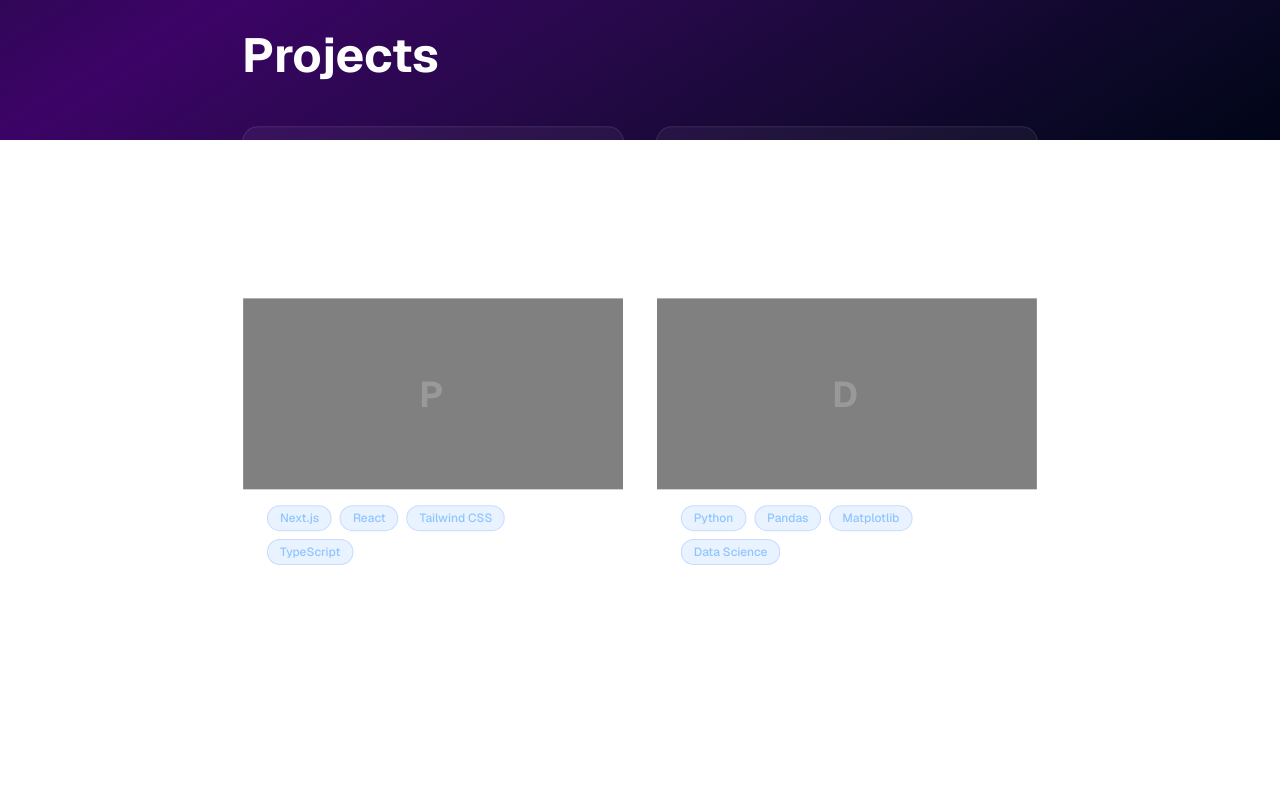
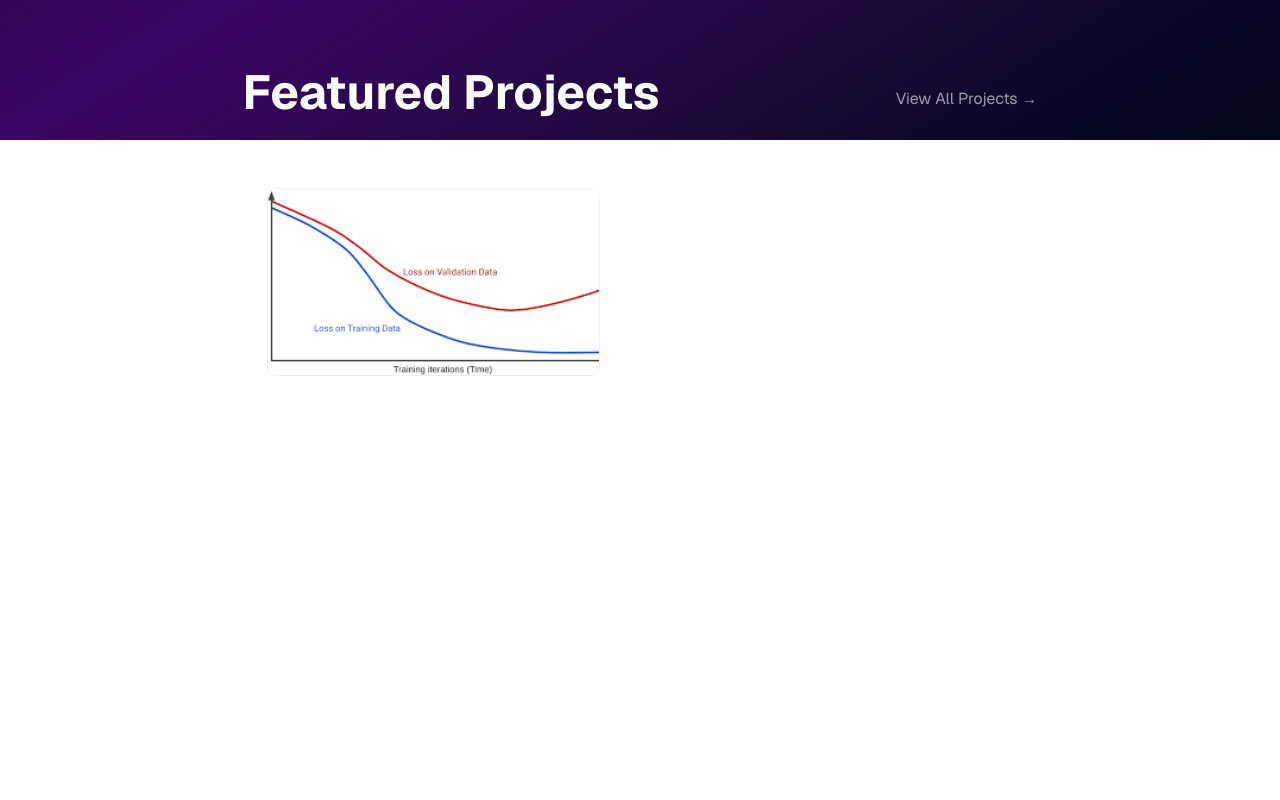
Before and after one commit to AlexeyDronov/portfolio, a Next.js app: page / in a window 1280 px wide. Shown: the part 660-1460 px from the top of the page. Built offline with nearby package versions, Linux system fonts and the light colour scheme.

Commit message:
Added project ui

```diff
--- a/app/components/ClientHome.tsx
+++ b/app/components/ClientHome.tsx
@@ -11,13 +11,15 @@ import TopNav from "./UI/TopNav";
 import Projects from "./Sections/Projects";
 import Blog from "./Sections/Blog";
 import { BlogPost } from "../lib/blogUtils";
+import { Project } from "../lib/projectUtils";
 import { navItems } from "../lib/navConfig";
 
 interface ClientHomeProps {
     posts: BlogPost[];
+    projects: Project[];
 }
 
-export default function ClientHome({ posts }: ClientHomeProps) {
+export default function ClientHome({ posts, projects }: ClientHomeProps) {
     const [activeSection, setActiveSection] = useState("hero");
     const [sidebarState, setSidebarState] = useState({ mode: "full" as "full" | "icon", visible: true });
     const [showTopNav, setShowTopNav] = useState(true);
@@ -131,7 +133,7 @@ export default function ClientHome({ posts }: ClientHomeProps) {
                         transform: `scale(${sectionStyles["projects"]?.scale ?? 0.9})`
                     }}
                 >
-                    <Projects />
+                    <Projects projects={projects} title="Featured Projects" showViewAll={true} />
                 </section>
 
                 <section
--- a/app/components/Sections/Projects.tsx
+++ b/app/components/Sections/Projects.tsx
@@ -1,44 +1,49 @@
-import React from "react";
-import ProjectCard, { Project } from "../UI/ProjectCard";
+"use client"
+import React, { useState } from "react";
+import ProjectCard from "../UI/ProjectCard";
+import ProjectModal from "../UI/ProjectModal";
+import { Project } from "../../lib/projectUtils";
+import Link from "next/link";
 
-const projects: Project[] = [
-    {
-        title: "Portfolio Website",
-        description: "A personal portfolio website built with Next.js, Tailwind CSS, and Framer Motion. Features a responsive design, scroll spy navigation, and a creative background.",
-        image: "/placeholder.png",
-        tags: ["Next.js", "React", "Tailwind CSS", "TypeScript"],
-        githubUrl: "https://github.com/alexeydronov/portfolio",
-        demoUrl: "https://alexeydronov.com",
-    },
-    {
-        title: "Data Analysis Tool",
-        description: "A Python-based tool for analyzing large datasets. Includes data visualization, statistical analysis, and automated reporting features.",
-        image: "/placeholder.png",
-        tags: ["Python", "Pandas", "Matplotlib", "Data Science"],
-        githubUrl: "https://github.com",
-    },
-    {
-        title: "Machine Learning Model",
-        description: "A predictive model for housing prices using XGBoost. Achieved 95% accuracy on the test dataset.",
-        image: "/placeholder.png",
-        tags: ["Machine Learning", "XGBoost", "Scikit-learn"],
-        githubUrl: "https://github.com",
-    },
-];
+interface ProjectsProps {
+    projects?: Project[];
+    title?: string;
+    showViewAll?: boolean;
+}
 
-export default function Projects() {
+export default function Projects({ projects = [], title = "Projects", showViewAll = false }: ProjectsProps) {
+    const [selectedProject, setSelectedProject] = useState<Project | null>(null);
+
     return (
         <div className="flex flex-col w-full gap-12 justify-center">
-            <div className="flex flex-col gap-4">
-                <h2 className="text-4xl md:text-5xl font-bold text-white">Projects</h2>
+            <div className="flex flex-col md:flex-row justify-between items-start md:items-end gap-4">
+                <div className="flex flex-col gap-4">
+                    <h2 className="text-4xl md:text-5xl font-bold text-white">{title}</h2>
+                </div>
+                {showViewAll && (
+                    <Link
+                        href="/projects"
+                        className="text-white/60 hover:text-white border-b border-transparent hover:border-white transition-all pb-1"
+                    >
+                        View All Projects &rarr;
+                    </Link>
+                )}
             </div>
 
-            {/* <div className="flex flex-col gap-8 max-w-xl mx-auto w-full"> */}
-            <div className="grid grid-cols-1 md:grid-cols-2 lg:grid-cols-2 gap-8">
-                {projects.map((project, index) => (
-                    <ProjectCard key={index} project={project} />
+            <div className="grid grid-cols-1 md:grid-cols-2 gap-8">
+                {projects.map((project) => (
+                    <ProjectCard
+                        key={project.slug}
+                        project={project}
+                        onClick={setSelectedProject}
+                    />
                 ))}
             </div>
+
+            <ProjectModal
+                project={selectedProject}
+                onClose={() => setSelectedProject(null)}
+            />
         </div>
     );
 }
--- a/app/components/UI/ProjectCard.tsx
+++ b/app/components/UI/ProjectCard.tsx
@@ -1,77 +1,49 @@
-"use client";
-
 import React from "react";
-import { ExternalLink, Github } from "lucide-react";
-
-export interface Project {
-    title: string;
-    description: string;
-    image: string; // URL to image or video thumbnail
-    tags: string[];
-    githubUrl?: string;
-    demoUrl?: string;
-}
+import Image from "next/image";
+import { Project } from "../../lib/projectUtils";
 
 interface ProjectCardProps {
     project: Project;
+    onClick: (project: Project) => void;
 }
 
-export default function ProjectCard({ project }: ProjectCardProps) {
+export default function ProjectCard({ project, onClick }: ProjectCardProps) {
     return (
-        <div className="group relative flex flex-col w-full overflow-hidden rounded-2xl bg-white/5 border border-white/10 transition-all duration-300 hover:bg-white/10 hover:border-white/20 hover:shadow-2xl hover:-translate-y-1">
-            <div className="flex flex-col gap-4 p-6">
-                <div className="flex items-start justify-between gap-4">
-                    <h3 className="text-2xl font-bold text-white group-hover:text-blue-400 transition-colors">
-                        {project.title}
-                    </h3>
-                    <div className="flex gap-2">
-                        {project.githubUrl && (
-                            <a
-                                href={project.githubUrl}
-                                target="_blank"
-                                rel="noopener noreferrer"
-                                className="p-2 rounded-full bg-white/5 text-white/70 hover:bg-white/20 hover:text-white transition-all"
-                                aria-label="View Source"
-                            >
-                                <Github size={20} />
-                            </a>
-                        )}
-                        {project.demoUrl && (
-                            <a
-                                href={project.demoUrl}
-                                target="_blank"
-                                rel="noopener noreferrer"
-                                className="p-2 rounded-full bg-white/5 text-white/70 hover:bg-white/20 hover:text-white transition-all"
-                                aria-label="View Demo"
-                            >
-                                <ExternalLink size={20} />
-                            </a>
-                        )}
+        <div
+            className="group relative flex flex-col gap-4 p-6 rounded-2xl bg-white/5 border border-white/10 hover:border-white/20 hover:bg-white/10 transition-all cursor-pointer overflow-hidden"
+            onClick={() => onClick(project)}
+        >
+            <div className="relative w-full aspect-video rounded-lg overflow-hidden bg-black/20">
+                {project.image ? (
+                    <Image
+                        src={project.image}
+                        alt={project.title}
+                        fill
+                        className="object-cover transition-transform duration-500 group-hover:scale-105"
+                    />
+                ) : (
+                    <div className="flex items-center justify-center w-full h-full text-white/20">
+                        No Image
                     </div>
-                </div>
+                )}
+            </div>
 
-                <p className="text-white/60 line-clamp-3">
+            <div className="flex flex-col gap-2">
+                <h3 className="text-xl font-bold text-white group-hover:text-blue-400 transition-colors">
+                    {project.title}
+                </h3>
+                <p className="text-sm text-white/60 line-clamp-2">
                     {project.description}
                 </p>
             </div>
 
-            {/* Image Section - Now below title and description */}
-            <div className="relative h-48 w-full overflow-hidden bg-black/50 border-t border-white/5">
-                {/* Placeholder for image - in a real app, use Next.js Image */}
-                <div className="absolute inset-0 flex items-center justify-center text-white/20 text-4xl font-bold uppercase tracking-widest">
-                    {project.title[0]}
-                </div>
-                {/* If image exists, uncomment below */}
-                {/* <img src={project.image} alt={project.title} className="h-full w-full object-cover transition-transform duration-500 group-hover:scale-110" /> */}
-            </div>
-
-            <div className="flex flex-wrap gap-2 p-6 pt-4 mt-auto">
-                {project.tags.map((tag) => (
+            <div className="flex flex-wrap gap-2 mt-auto">
+                {project.skills.map((skill) => (
                     <span
-                        key={tag}
-                        className="px-3 py-1 text-xs font-medium rounded-full bg-blue-500/10 text-blue-300 border border-blue-500/20"
+                        key={skill}
+                        className="px-2 py-1 text-xs font-medium text-white/60 bg-white/5 rounded-md"
                     >
-                        {tag}
+                        {skill}
                     </span>
                 ))}
             </div>
--- /dev/null
+++ b/app/components/UI/ProjectModal.tsx
@@ -0,0 +1,86 @@
+import React, { useEffect, useRef, useState } from "react";
+import { createPortal } from "react-dom";
+import ReactMarkdown from "react-markdown";
+import { Project } from "../../lib/projectUtils";
+import { X } from "lucide-react";
+
+interface ProjectModalProps {
+    project: Project | null;
+    onClose: () => void;
+}
+
+export default function ProjectModal({ project, onClose }: ProjectModalProps) {
+    const modalRef = useRef<HTMLDivElement>(null);
+    const [mounted, setMounted] = useState(false);
+
+    useEffect(() => {
+        setMounted(true);
+        return () => setMounted(false);
+    }, []);
+
+    useEffect(() => {
+        const handleKeyDown = (e: KeyboardEvent) => {
+            if (e.key === "Escape") {
+                onClose();
+            }
+        };
+
+        if (project) {
+            document.body.style.overflow = "hidden";
+            window.addEventListener("keydown", handleKeyDown);
+        }
+
+        return () => {
+            document.body.style.overflow = "unset";
+            window.removeEventListener("keydown", handleKeyDown);
+        };
+    }, [project, onClose]);
+
+    const handleClickOutside = (e: React.MouseEvent) => {
+        if (modalRef.current && !modalRef.current.contains(e.target as Node)) {
+            onClose();
+        }
+    };
+
+    if (!project || !mounted) return null;
+
+    return createPortal(
+        <div
+            className="fixed inset-0 z-[9999] flex items-center justify-center p-4 bg-black/60 backdrop-blur-sm"
+            onClick={handleClickOutside}
+        >
+            <div
+                ref={modalRef}
+                className="relative w-full max-w-3xl max-h-[90vh] overflow-y-auto bg-[#0a0a0a] border border-white/10 rounded-2xl shadow-2xl flex flex-col"
+            >
+                <button
+                    onClick={onClose}
+                    className="absolute top-4 right-4 p-2 text-white/60 hover:text-white bg-black/20 hover:bg-black/40 rounded-full transition-colors z-10 cursor-pointer"
+                >
+                    <X size={24} />
+                </button>
+
+                <div className="p-8 flex flex-col gap-6">
+                    <div className="flex flex-col gap-2">
+                        <h2 className="text-3xl font-bold text-white">{project.title}</h2>
+                        <div className="flex flex-wrap gap-2">
+                            {project.skills.map((skill) => (
+                                <span
+                                    key={skill}
+                                    className="px-2 py-1 text-xs font-medium text-blue-300 bg-blue-500/10 rounded-md border border-blue-500/20"
+                                >
+                                    {skill}
+                                </span>
+                            ))}
+                        </div>
+                    </div>
+
+                    <div className="prose prose-invert max-w-none">
+                        <ReactMarkdown>{project.content}</ReactMarkdown>
+                    </div>
+                </div>
+            </div>
+        </div>,
+        document.body
+    );
+}
--- a/app/globals.css
+++ b/app/globals.css
@@ -1,4 +1,5 @@
 @import "tailwindcss";
+@plugin "@tailwindcss/typography";
 
 :root {
   --background: #ffffff;
--- /dev/null
+++ b/app/lib/projectUtils.ts
@@ -0,0 +1,79 @@
+import fs from "fs";
+import path from "path";
+import matter from "gray-matter";
+
+const projectsDirectory = path.join(process.cwd(), "data/projects");
+
+export interface Project {
+    slug: string;
+    title: string;
+    description: string;
+    image: string;
+    skills: string[];
+    featured: boolean;
+    date: string;
+    content: string;
+}
+
+export function getAllProjects(): Project[] {
+    // Create directory if it doesn't exist
+    if (!fs.existsSync(projectsDirectory)) {
+        return [];
+    }
+
+    const fileNames = fs.readdirSync(projectsDirectory);
+    const allProjectsData = fileNames.map((fileName) => {
+        const slug = fileName.replace(/\.md$/, "");
+        const fullPath = path.join(projectsDirectory, fileName);
+        const fileContents = fs.readFileSync(fullPath, "utf8");
+
+        const { data, content } = matter(fileContents);
+
+        return {
+            slug,
+            title: data.title || "Untitled",
+            description: data.description || "",
+            image: data.image || "",
+            skills: data.skills || [],
+            featured: data.featured || false,
+            date: data.date || "",
+            content,
+        };
+    });
+
+    // Sort projects by date
+    return allProjectsData.sort((a, b) => {
+        if (a.date < b.date) {
+            return 1;
+        } else {
+            return -1;
+        }
+    });
+}
+
+export function getFeaturedProjects(): Project[] {
+    const allProjects = getAllProjects();
+    return allProjects.filter((project) => project.featured);
+}
+
+export function getProjectBySlug(slug: string): Project | null {
+    const fullPath = path.join(projectsDirectory, `${slug}.md`);
+
+    if (!fs.existsSync(fullPath)) {
+        return null;
+    }
+
+    const fileContents = fs.readFileSync(fullPath, "utf8");
+    const { data, content } = matter(fileContents);
+
+    return {
+        slug,
+        title: data.title || "Untitled",
+        description: data.description || "",
+        image: data.image || "",
+        skills: data.skills || [],
+        featured: data.featured || false,
+        date: data.date || "",
+        content,
+    };
+}
--- a/app/page.tsx
+++ b/app/page.tsx
@@ -1,8 +1,10 @@
 import { getAllPosts } from "./lib/blogUtils";
+import { getFeaturedProjects } from "./lib/projectUtils";
 import ClientHome from "./components/ClientHome";
 
 export default function Home() {
   const posts = getAllPosts();
+  const featuredProjects = getFeaturedProjects();
 
-  return <ClientHome posts={posts} />;
+  return <ClientHome posts={posts} projects={featuredProjects} />;
 }
--- /dev/null
+++ b/app/projects/page.tsx
@@ -0,0 +1,28 @@
+import React from "react";
+import { getAllProjects } from "../lib/projectUtils";
+import Projects from "../components/Sections/Projects";
+import Pattern from "../components/UI/Background";
+import Link from "next/link";
+
+export default function ProjectsPage() {
+    const projects = getAllProjects();
+
+    return (
+        <div className="relative flex min-h-screen w-full flex-col font-sans text-white items-center overflow-x-hidden">
+            <Pattern />
+
+            <main className="flex w-full max-w-4xl flex-col items-center z-10 px-6 md:px-12 py-12">
+                <div className="w-full mb-8">
+                    <Link
+                        href="/"
+                        className="text-white/60 hover:text-white transition-colors flex items-center gap-2"
+                    >
+                        &larr; Back to Home
+                    </Link>
+                </div>
+
+                <Projects projects={projects} title="All Projects" showViewAll={false} />
+            </main>
+        </div>
+    );
+}
--- /dev/null
+++ b/data/projects/ecommerce.md
@@ -0,0 +1,17 @@
+---
+title: "E-commerce Platform"
+description: "A full-stack e-commerce platform with payment integration."
+image: "/images/ecommerce-placeholder.png"
+skills: ["Node.js", "Express", "MongoDB", "Stripe"]
+featured: false
+date: "2023-09-15"
+---
+
+A comprehensive e-commerce solution.
+
+## Features
+
+-   User authentication
+-   Product catalog
+-   Shopping cart
+-   Stripe payment integration
--- /dev/null
+++ b/data/projects/portfolio.md
@@ -0,0 +1,24 @@
+---
+title: "Portfolio Website"
+description: "My personal portfolio website built with Next.js and Tailwind CSS."
+image: "/images/portfolio.png"
+skills: ["Next.js", "React", "TypeScript", "Tailwind CSS"]
+featured: true
+date: "2023-10-27"
+---
+
+This is the project you are currently looking at! It showcases my skills and projects.
+
+## Features
+
+-   **Responsive Design**: Works on all devices.
+-   **Dark Mode**: Easy on the eyes.
+-   **Blog**: A place to share my thoughts.
+-   **Projects**: A showcase of my work.
+
+![Tux, the Linux mascot](/images/portfolio.png)
+## Tech Stack
+
+-   **Framework**: Next.js 14
+-   **Styling**: Tailwind CSS
+-   **Language**: TypeScript
```
Also changed, not shown: public/images/portfolio.png (added).
